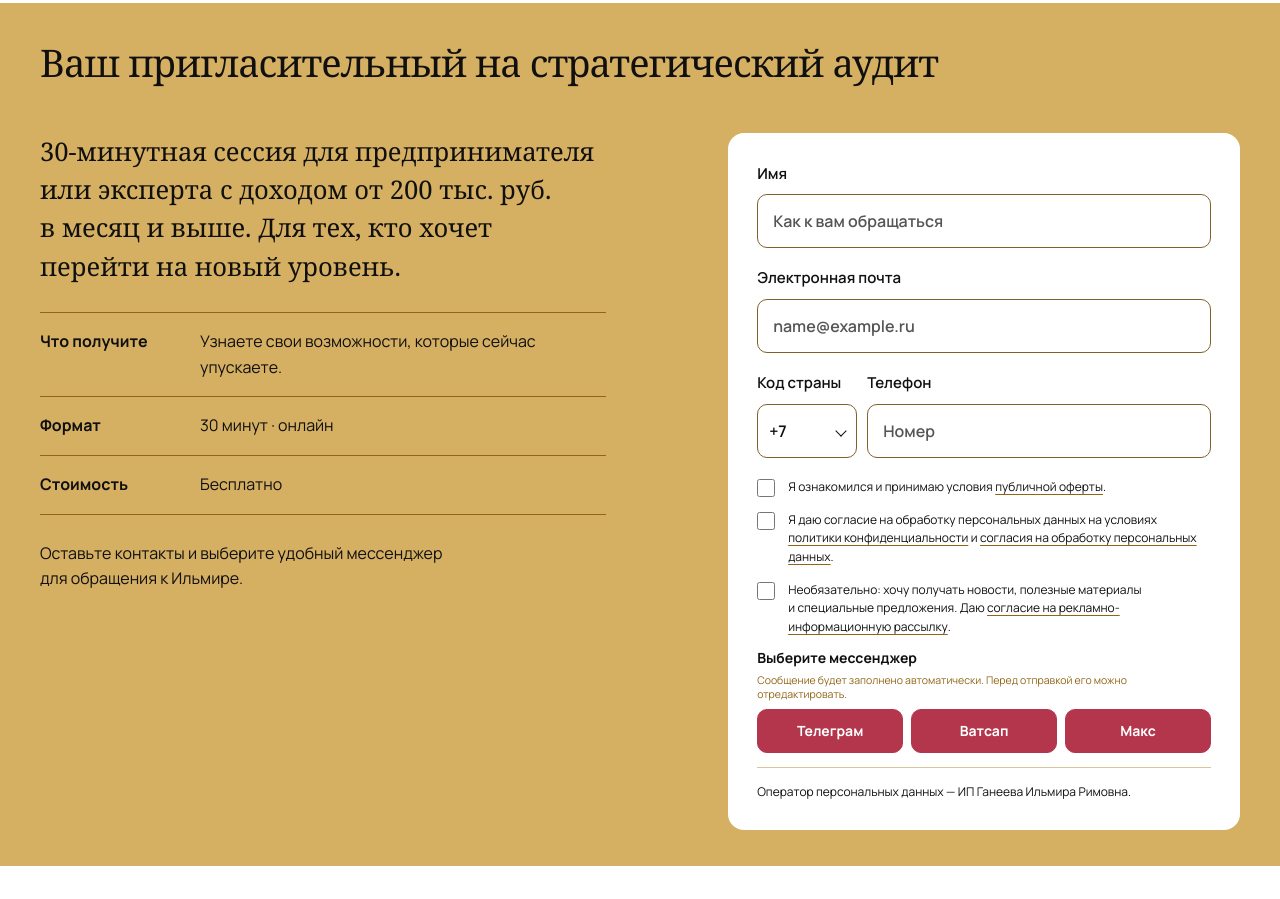
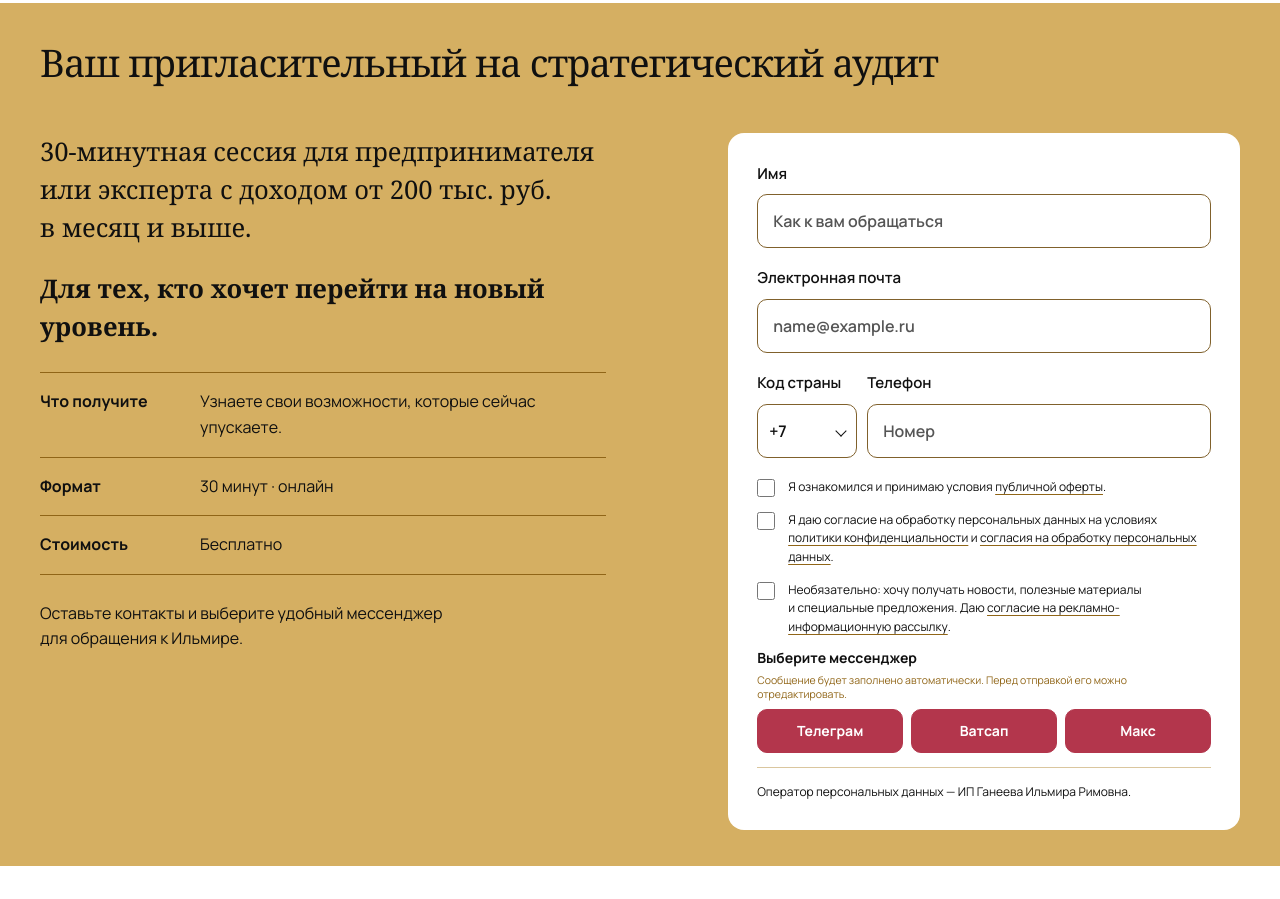
Before and after one commit to sergey9lap-sys/ilmirakirim, a website: page index.html in a window 1280 px wide. Shown: the part 6840-7739 px from the top of the page. Drawn offline with Linux system fonts and the light colour scheme; a web font is replaced by a local one.

Commit message:
Separate strategic audit description into readable paragraphs

```diff
--- a/client-feedback.css
+++ b/client-feedback.css
@@ -212,6 +212,8 @@
 .audit .paris-heading{grid-column:1/-1}
 .audit-copy{max-width:58ch}
 .audit-lead{font-family:var(--font-display);font-size:clamp(22px,2vw,29px);line-height:1.5}
+.content-paragraph{display:block;margin-top:.85em}
+.audit-lead strong{font-weight:600}
 .audit-details{margin:26px 0;display:grid;gap:0;border-block:1px solid var(--gold-dark)}
 .audit-details>div{display:grid;grid-template-columns:140px minmax(0,1fr);gap:20px;padding:16px 0;border-top:1px solid var(--gold-dark)}
 .audit-details>div:first-child{border-top:0}
--- a/index.html
+++ b/index.html
@@ -102,7 +102,7 @@
     <div class="paris audit section wrap">
       <h2 class="paris-heading">Ваш пригласительный <em>на стратегический аудит</em></h2>
       <div class="paris-copy audit-copy">
-        <p class="audit-lead">30-минутная сессия для предпринимателя или эксперта с доходом от 200 тыс. руб. в месяц и выше. Для тех, кто хочет перейти на новый уровень.</p>
+        <p class="audit-lead" data-content-format="paragraphs">30-минутная сессия для предпринимателя или эксперта с доходом от 200 тыс. руб. в месяц и выше.<span class="content-paragraph"><strong>Для тех, кто хочет перейти на новый уровень.</strong></span></p>
         <dl class="audit-details">
           <div><dt>Что получите</dt><dd>Узнаете свои возможности, которые сейчас упускаете.</dd></div>
           <div><dt>Формат</dt><dd>30 минут · онлайн</dd></div>
```
Also changed, not shown: README.md.
